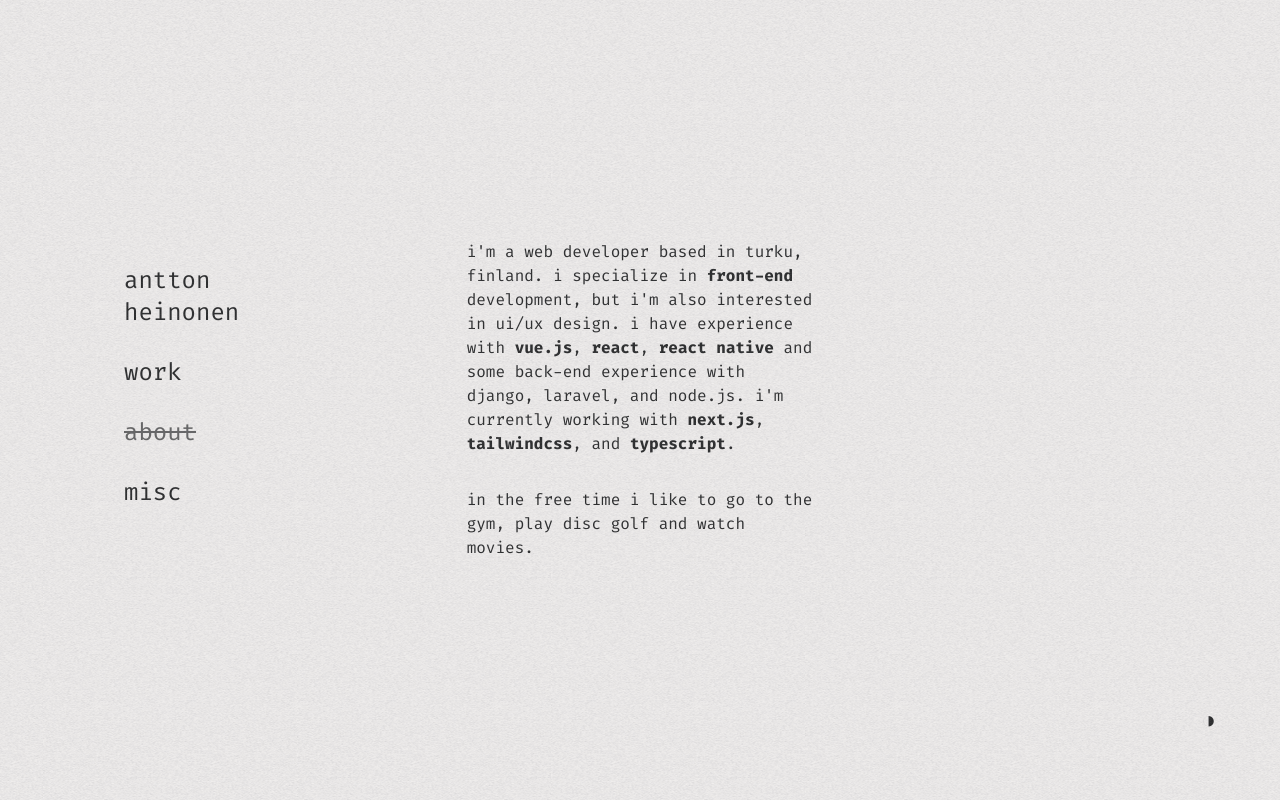
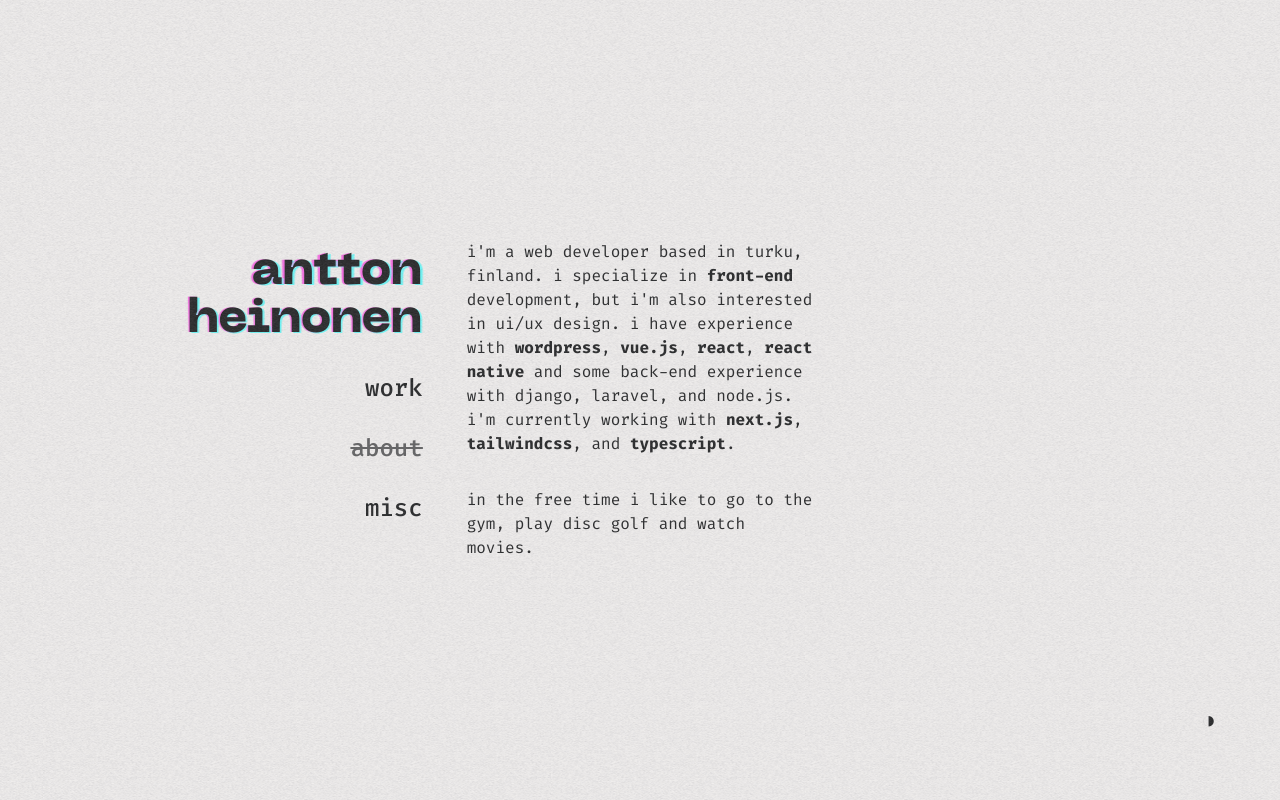
Before and after one commit to heinoant/heinoant.github.io, a Next.js app: page /about in a window 1280 px wide. Built offline with nearby package versions, Linux system fonts and the light colour scheme.

Commit message:
Minor CSS changes

```diff
--- a/app/about/page.tsx
+++ b/app/about/page.tsx
@@ -4,10 +4,10 @@
       <div className="md:text-base max-h-[38rem] text-clip overflow-y-auto">
         i&apos;m a web developer based in turku, finland. i specialize in{' '}
         <b>front-end</b> development, but i&apos;m also interested in ui/ux
-        design. i have experience with <b>vue.js</b>, <b>react</b>,{' '}
-        <b>react native</b> and some back-end experience with django, laravel,
-        and node.js. i&apos;m currently working with <b>next.js</b>,{' '}
-        <b>tailwindcss</b>, and <b>typescript</b>.
+        design. i have experience with <b>wordpress</b>, <b>vue.js</b>,{' '}
+        <b>react</b>, <b>react native</b> and some back-end experience with
+        django, laravel, and node.js. i&apos;m currently working with{' '}
+        <b>next.js</b>, <b>tailwindcss</b>, and <b>typescript</b>.
       </div>
       <div className="md:text-base max-h-[38rem] overflow-y-auto pt-8">
         in the free time i like to go to the gym, play disc golf and watch
--- a/app/components/navbar.tsx
+++ b/app/components/navbar.tsx
@@ -2,44 +2,57 @@
 import React from 'react';
 import Link from 'next/link';
 import { usePathname } from 'next/navigation';
+import localFont from 'next/font/local';
 
 interface NavbarProps {
   className?: string;
 }
+
+const neueMachina = localFont({
+  src: '../assets/PPNeueMachina-Ultrabold.otf',
+});
 
 const Navbar: React.FC<NavbarProps> = ({ className }) => {
   const currentPath = usePathname();
 
   return (
     <nav className={`${className}`}>
-      <ul className="p-10 md:flex-col flex flex-wrap justify-center">
+      <ul className="md:flex-col flex flex-wrap basis-4 justify-center">
         <li className="pb-7 px-1 hover:line-through">
-          <Link className="md:hidden" href="/">
+          <Link
+            className={`${neueMachina.className} md:hidden chromatic-text`}
+            href="/"
+            data-text="aheinonen"
+          >
             aheinonen
           </Link>
-          <Link className="hidden md:block" href="/">
+          <Link
+            className={`${neueMachina.className} text-5xl hidden md:block chromatic-text`}
+            href="/"
+            data-text="antton heinonen"
+          >
             antton heinonen
           </Link>
         </li>
-        <li className="md:hidden px-1">/</li>
+        <li className="md:hidden px-1 font-medium">/</li>
         <li
-          className={`pb-7 px-1 hover:line-through ${
+          className={`pb-7 px-1 font-medium hover:line-through ${
             currentPath === '/work' ? 'line-through opacity-70' : ''
           }`}
         >
           <Link href="/work">work</Link>
         </li>
-        <li className="md:hidden px-1">/</li>
+        <li className="md:hidden px-1 font-medium">/</li>
         <li
-          className={`pb-7 px-1 hover:line-through ${
+          className={`pb-7 px-1 font-medium hover:line-through ${
             currentPath === '/about' ? 'line-through opacity-70' : ''
           }`}
         >
           <Link href="/about">about</Link>
         </li>
-        <li className="md:hidden px-1">/</li>
+        <li className="md:hidden px-1 font-medium">/</li>
         <li
-          className={`pb-7 px-1 hover:line-through ${
+          className={`pb-7 px-1 font-medium hover:line-through ${
             currentPath === '/misc' ? 'line-through opacity-70' : ''
           }`}
         >
--- a/app/globals.css
+++ b/app/globals.css
@@ -104,6 +104,52 @@
   90% { transform: translate(-10%, 10%); }
 }
 
+.chromatic-text {
+  text-decoration: none;
+  position: relative;
+}
+
+.chromatic-text::before,
+.chromatic-text::after {
+  content: attr(data-text);
+  position: absolute;
+  top: 0;
+  left: 0;
+  right: 0;
+  z-index: -1;
+  overflow: hidden;
+  background: transparent;
+  mix-blend-mode: screen;
+}
+
+.chromatic-text::before {
+  filter: blur(0.5px);
+  color: #ff00dd88;
+  animation: chromaticPurple 5s ease infinite;
+}
+
+.chromatic-text::after {
+  filter: blur(0.5px);
+  color: #00ffff88;
+  animation: chromaticBlue 5s ease-in-out infinite;
+}
+
+@keyframes chromaticPurple {
+  0% { transform: translate(-2px, 0) skew(1deg); }
+  25% { transform: translate(1px, -1px) skew(-0.5deg); }
+  50% { transform: translate(2px, 1px) skew(-1deg); }
+  75% { transform: translate(-1px, 1px) skew(0.5deg); }
+  100% { transform: translate(-2px, 0) skew(1deg); }
+}
+
+@keyframes chromaticBlue {
+  0% { transform: translate(2px, 1px) skew(-1deg); }
+  25% { transform: translate(-2px, -1px) skew(1deg); }
+  50% { transform: translate(2px, 1px) skew(2deg); }
+  75% { transform: translate(-1px, -1px) skew(-0.5deg); }
+  100% { transform: translate(2px, 1px) skew(-1deg); }
+}
+
 @layer utilities {
   .text-balance {
     text-wrap: balance;
--- a/app/layout.tsx
+++ b/app/layout.tsx
@@ -20,11 +20,11 @@
     <html lang="en">
       <body className={firaCode.className}>
         <div className="noise"></div>
-        <div className="max-h-screen md:flex md:min-h-screen grid md:grid-cols-3 blur-[0.6px]">
-          <Navbar className="md:flex md:basis-1/3 md:justify-end md:p-20 md:text-2xl" />
+        <div className="max-h-screen md:flex md:min-h-screen blur-[0.5px]">
+          <Navbar className="md:flex md:basis-1/3 md:justify-end pt-5 md:pt-0 pl-10 md:text-2xl text-end" />
           {children}
         </div>
-        <DarkmodeButton className="fixed text-2xl bottom-10 right-10 md:bottom-16 md:right-16 blur-[0.6px] transition ease-in-out hover:scale-[0.9] active:scale-[0.8] duration-200" />
+        <DarkmodeButton className="fixed text-2xl bottom-10 right-10 md:bottom-16 md:right-16 blur-[0.5px] transition ease-in-out hover:scale-[0.9] active:scale-[0.8] duration-200" />
       </body>
     </html>
   );
--- a/app/work/page.tsx
+++ b/app/work/page.tsx
@@ -1,8 +1,28 @@
+import Image from 'next/image';
+import mockups from '../assets/mockups.png';
+
 export default function Work() {
   return (
     <main className="flex flex-col md:basis-1/3 md:items-center md:text-2xl justify-center px-10 pb-10">
       <div className="md:text-base max-h-[calc(100vh-18rem)] text-clip overflow-y-auto pb-10 pr-3 md:scrollbar no-scrollbar md:pr-5">
-        <h1 className="font-bold underline">
+        <div className="flex">
+          <Image
+            src={mockups}
+            alt="Mockups"
+            className="w-full h-auto max-w-md opacity-90"
+          />
+        </div>
+        <h1 className="font-bold pt-2">mockups</h1>
+        various ui/ux mockups
+        <div className="flex space-x-2 pt-2">
+          <div className="tech max-w-max text-white text-xs font-semibold py-1 px-3">
+            figma
+          </div>
+          <div className="tech max-w-max text-white text-xs font-semibold py-1 px-3">
+            wordpress
+          </div>
+        </div>
+        <h1 className="font-bold underline pt-8">
           <a href="https://www.punchzee.com/" target="_blank" rel="noreferrer">
             punchzee {'>'}
           </a>
@@ -87,6 +107,9 @@
           <div className="tech max-w-max text-white text-xs font-semibold py-1 px-3">
             wordpress
           </div>
+          <div className="tech max-w-max text-white text-xs font-semibold py-1 px-3">
+            woocommerce
+          </div>
         </div>
       </div>
     </main>
```
Also changed, not shown: app/assets/PPNeueMachina-Ultrabold.otf (added), 1 other file (tests, documents, lock files or other folders).
